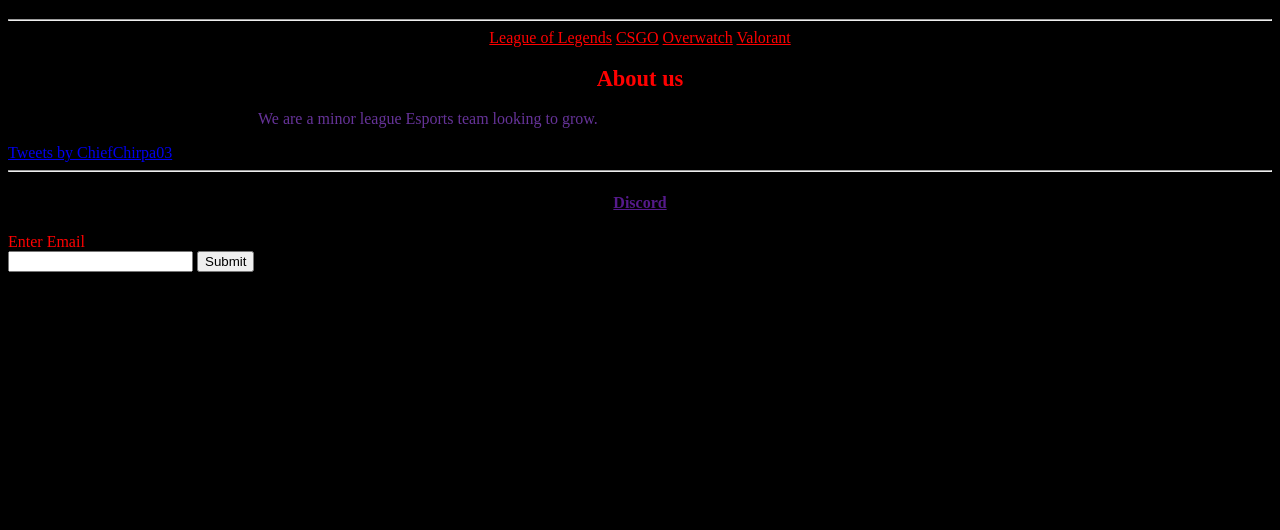
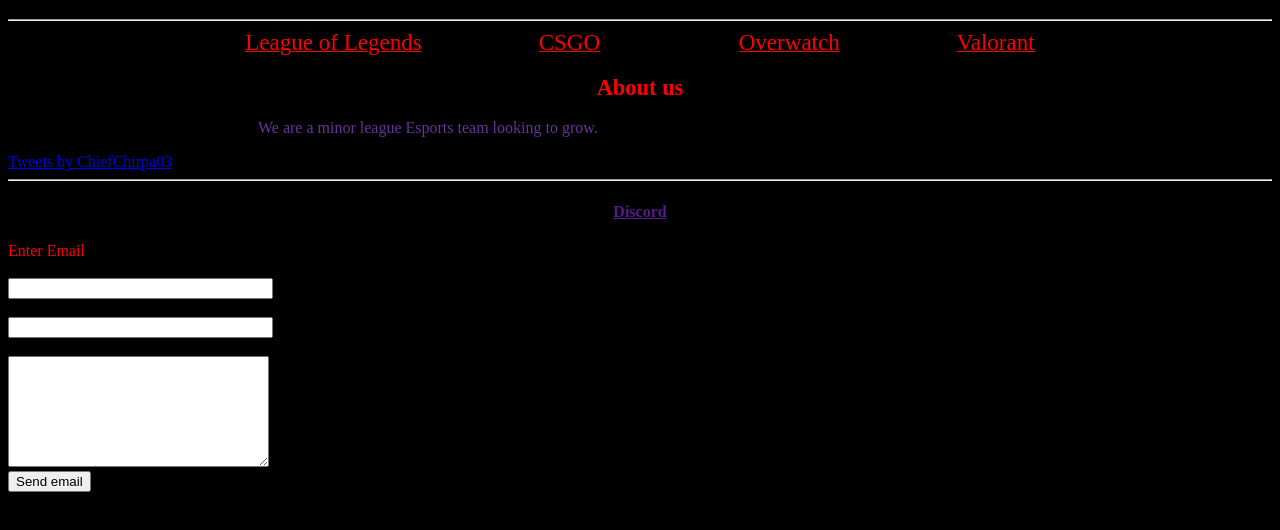
Before and after one commit to GreyGdowski/Project-Syn, a plain HTML site: page index.html in a window 1280 px wide. Shown: the part 68-598 px from the top of the page. Drawn offline with Linux system fonts and the light colour scheme; files whose address does not match are found by name.

Commit message:
Add files via upload

```diff
--- a/index.html
+++ b/index.html
@@ -8,7 +8,7 @@
         <meta name="viewport" content="width=device-width, initial-scale=1.0">
         <title>Project: SYN</title>
         <link rel="stylesheet" type="text/css" href="css files/style.css">
-        <!--<link rel="icon" href="SYN.ico" type="image/x-icon"/> -->
+        <link rel="icon" type="image/png" href="Synister_Favicon-02.png" >
     </head>
     <body>
 
@@ -16,10 +16,13 @@
             <h1 class="title">Welcome to <b><big>SYNISTER!</big></b></h1>
             <hr/>
             <nav style="text-align: center;">
-                <td><a href="LOL.html" id="LOL">League of Legends</a> </td>
-                <td><a href="csgo.html" id="CSGO">CSGO</a> </td>
-                <td><a href="overwatch.html" id="OW">Overwatch</a></td>
-                <td><a href="valorant.html" id="Valorant">Valorant</a></td>
+                <td><a href="LOL.html" id="LOL"><big><big>League of Legends</big></big></a> </td>
+                <td class="Black-Space">Synister Synister</td>
+                <td><a href="csgo.html" id="CSGO"><big><big>CSGO</big></big></a> </td>
+                <td class="Black-Space"><big>Synister Synister</big></td>
+                <td><a href="overwatch.html" id="OW"><big><big>Overwatch</big></big></a></td>
+                <td class="Black-Space">Synister Synister</td>
+                <td><a href="valorant.html" id="Valorant"><big><big>Valorant</big></big></a></td>
             </nav>
         </header>
 
@@ -45,9 +48,25 @@
             <span><h4> <a href="" >Discord</a></h4></span>
 
             <span class="red">Enter Email</span>
-            <form>
-                <input type="email" />
-                <input type="submit" />
+
+                    <form id="contact_form" action="#" method="POST" enctype="multipart/form-data">
+                    <div class="row">
+                        <label class="required" for="name">Your name:</label><br />
+                        <input id="name" class="input" name="name" type="text" value="" size="30" /><br />
+                        <span id="name_validation" class="error_message"></span>
+                    </div>
+                    <div class="row">
+                        <label class="required" for="email">Your email:</label><br />
+                        <input id="email" class="input" name="email" type="text" value="" size="30" /><br />
+                        <span id="email_validation" class="error_message"></span>
+                    </div>
+                    <div class="row">
+                        <label class="required" for="message">Your message:</label><br />
+                        <textarea id="message" class="input" name="message" rows="7" cols="30"></textarea><br />
+                        <span id="message_validation" class="error_message"></span>
+                    </div>
+
+                    <input id="submit_button" type="submit" value="Send email" />
             </form>
 
 
```
Also changed, not shown: LOL.html (+8 -1 lines), aboutus.html (+2 -3 lines), simple-html-contact-form.html (added, +34 -0 lines), Synister_Favicon-02.png (added).
